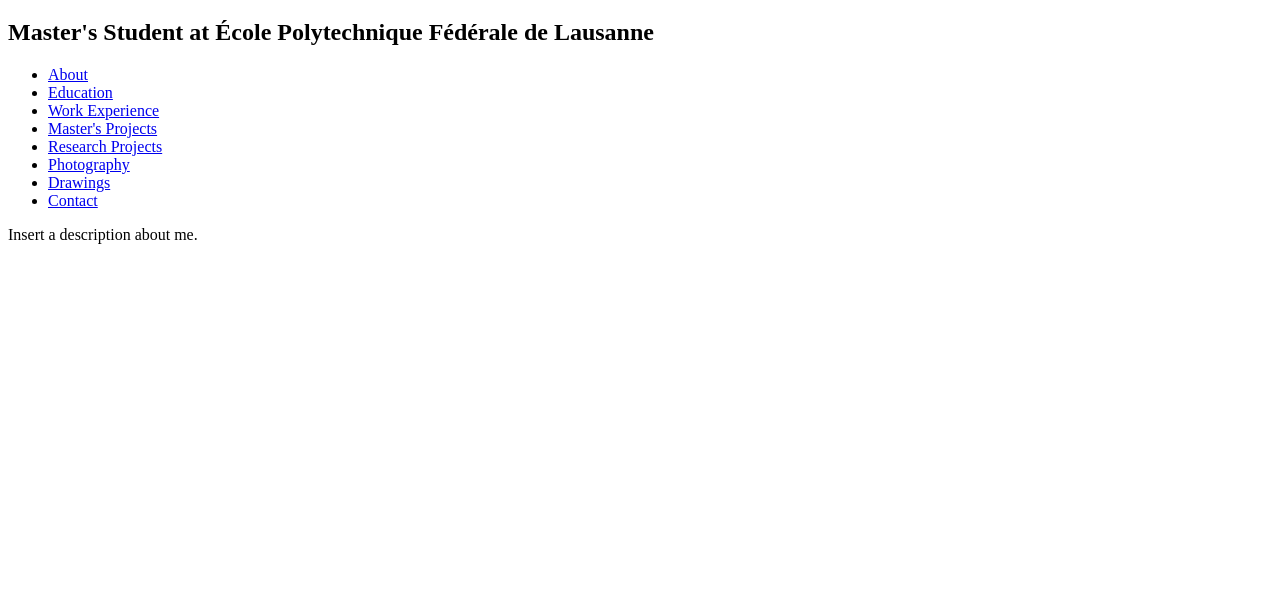
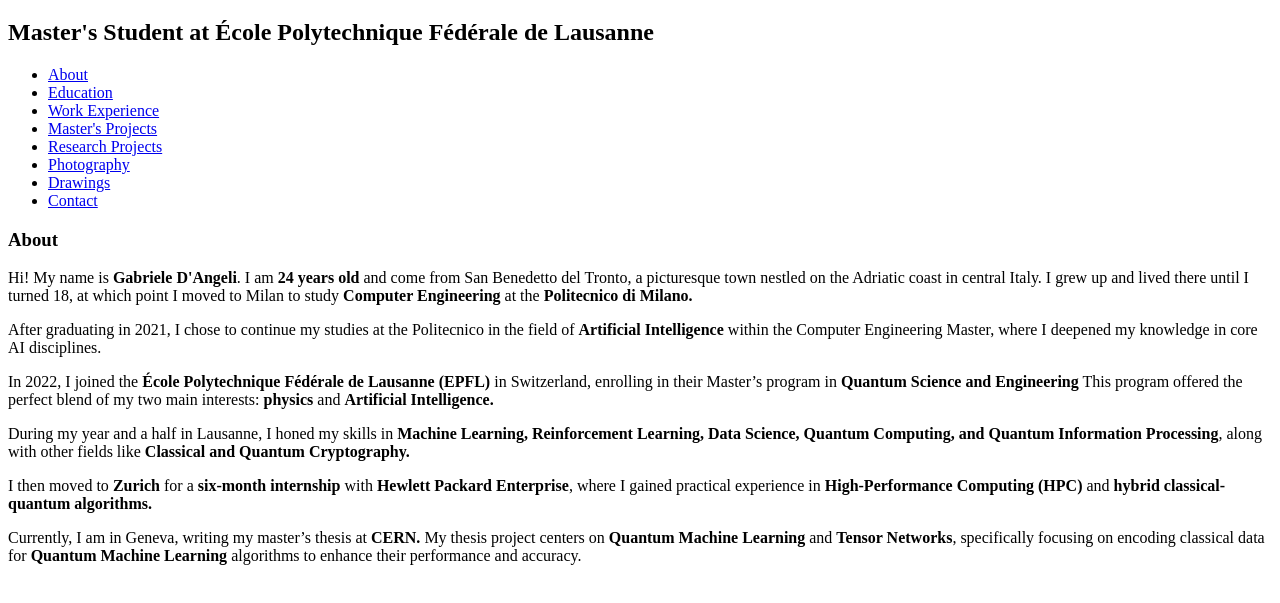
Before and after one commit to gabrieledangeli/gabrieledangeli.github.io, a plain HTML site: page index.html in a window 1280 px wide. Shown: the part 61-664 px from the top of the page. Drawn offline with Linux system fonts and the light colour scheme.

Commit message:
About + Education (to fix)

```diff
--- a/index.html
+++ b/index.html
@@ -7,12 +7,12 @@
 
     <meta name="viewport" content="width=device-width, initial-scale=1.0">
 
-    <meta name="description" content="The official page of Gabriele D'Angeli, a Master's Student at EPFL in Quantum Science and Machine Learning.
+    <meta name="description" content="The official GitHub page of Gabriele D'Angeli, a Master's Student at EPFL in Quantum Science and Machine Learning.
         Discover projects, research, photography, drawings and much more.">
 
     <meta name="author" content="Gabriele D'Angeli">
 
-    <title>Gabriele D'Angeli's Page</title>
+    <title>Gabriele D'Angeli</title>
 
     <link rel="icon" href="..." type="image/x-icon" /> <!--Insert icon-->
 
@@ -41,8 +41,40 @@
     </nav>
 
     <section id="about">
+        <h3>About</h3>
         <p>
-            Insert a description about me.
+            <span>Hi!</spap> My name is <strong>Gabriele D'Angeli</strong>. I am <strong>24 years old</strong> and come
+            from San Benedetto del Tronto, a picturesque town nestled on the Adriatic coast in central Italy. I grew up and lived there until I turned 18, at
+            which point I moved to Milan to study <strong>Computer Engineering</strong> at the <strong>Politecnico di Milano.</strong>
+        </p>
+
+        <p>
+            After graduating in 2021, I chose to continue my studies at the Politecnico in the field of
+            <strong>Artificial Intelligence</strong> within the Computer Engineering Master, where I deepened my knowledge in core AI disciplines.
+        </p>
+
+        <p>
+            In 2022, I joined the <strong>École Polytechnique Fédérale de Lausanne (EPFL)</strong> in Switzerland,
+            enrolling in their Master’s program in <strong>Quantum Science and Engineering</strong> This program offered the perfect
+            blend of my two main interests: <strong>physics</strong> and <strong>Artificial Intelligence.</strong>
+        </p>
+
+        <p>
+            During my year and a half in Lausanne, I honed my skills in <strong>Machine Learning, Reinforcement Learning, Data
+            Science, Quantum Computing, and Quantum Information Processing</strong>, along with other fields
+            like <strong>Classical and Quantum Cryptography.</strong>
+        </p>
+
+        <p>
+            I then moved to <strong>Zurich </strong> for a <strong>six-month internship</strong> with
+            <strong>Hewlett Packard Enterprise</strong>, where I gained practical experience in <strong>High-Performance Computing (HPC)</strong> and <strong>hybrid classical-quantum
+            algorithms.</strong>
+        </p>
+
+        <p>
+            Currently, I am in Geneva, writing my master’s thesis at <strong>CERN.</strong> My thesis project
+            centers on <strong>Quantum Machine Learning</strong> and <strong>Tensor Networks</strong>, specifically focusing on encoding classical
+            data for <strong>Quantum Machine Learning</strong> algorithms to enhance their performance and accuracy.
         </p>
     </section>
 
```
